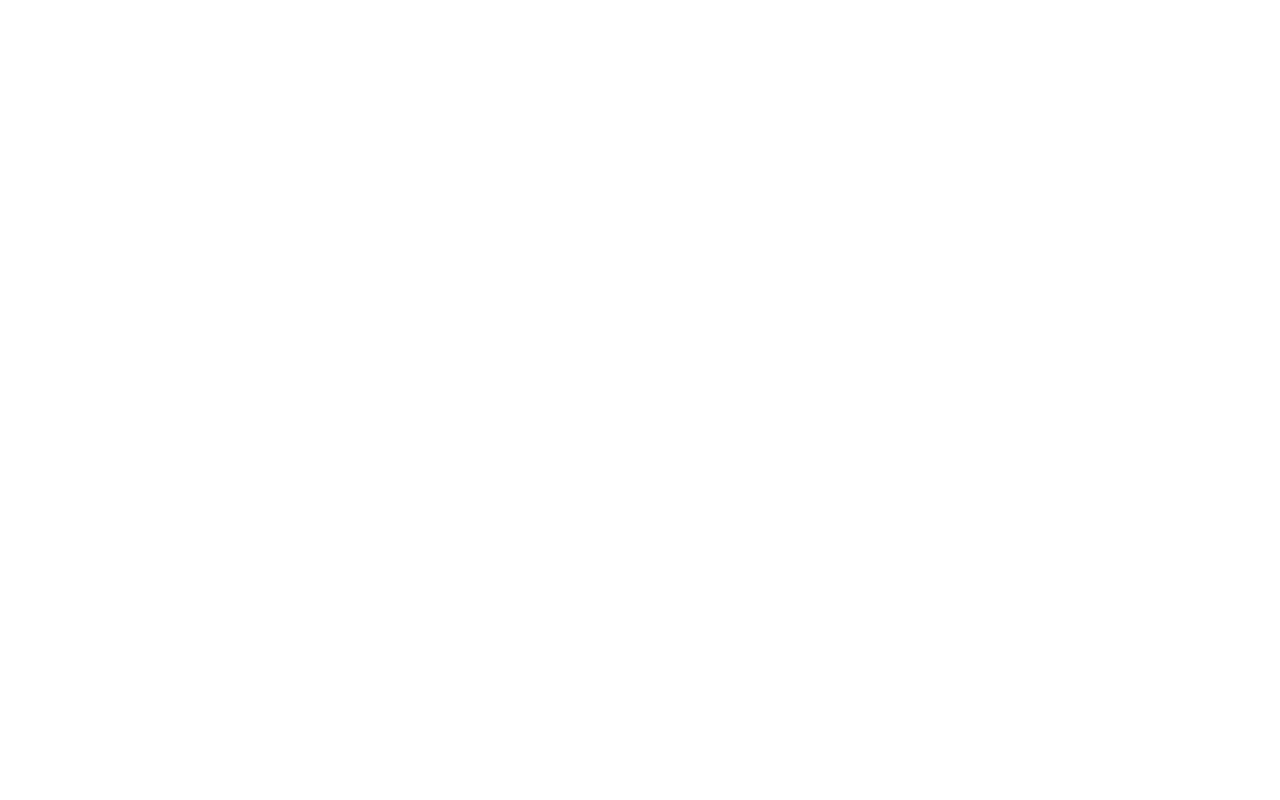
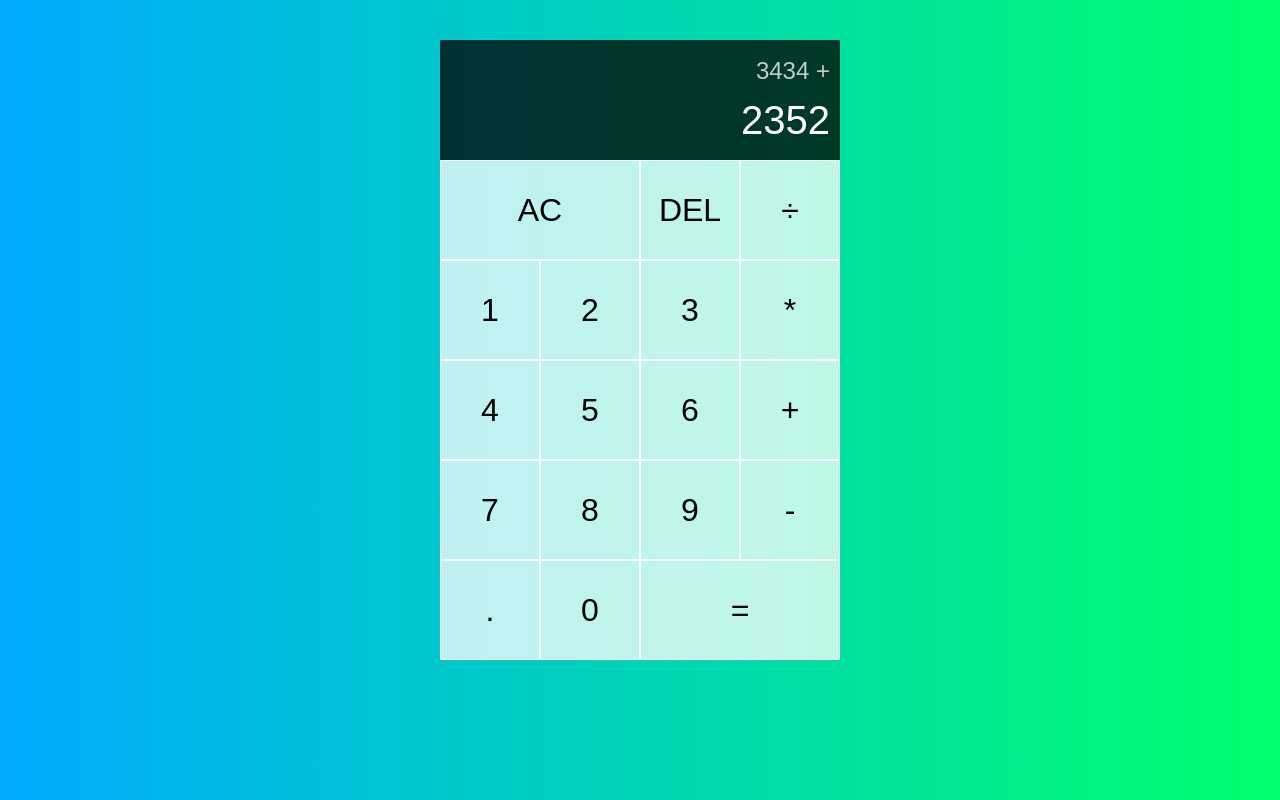
Before and after one commit to 712derek/calculator, a plain HTML site: page index.html in a window 1280 px wide. Drawn offline with Linux system fonts and the light colour scheme.

Commit message:
calculator style complete

```diff
--- a/index.html
+++ b/index.html
@@ -8,5 +8,30 @@
     <link rel="stylesheet" href="./style.css" />
     <script src="./app.js" defer></script>
   </head>
-  <body></body>
+  <body>
+    <div class="calculator-grid">
+      <div class="output">
+        <div class="previous-operand">3434 +</div>
+        <div class="current-operand">2352</div>
+      </div>
+      <button class="span-two">AC</button>
+      <button>DEL</button>
+      <button>÷</button>
+      <button>1</button>
+      <button>2</button>
+      <button>3</button>
+      <button>*</button>
+      <button>4</button>
+      <button>5</button>
+      <button>6</button>
+      <button>+</button>
+      <button>7</button>
+      <button>8</button>
+      <button>9</button>
+      <button>-</button>
+      <button>.</button>
+      <button>0</button>
+      <button class="span-two">=</button>
+    </div>
+  </body>
 </html>
--- a/style.css
+++ b/style.css
@@ -0,0 +1,59 @@
+*,
+*::after,
+*::after {
+  box-sizing: border-box;
+  font-family: Arial, Helvetica, sans-serif;
+  font-weight: normal;
+}
+body {
+  padding: 0;
+  margin: 0;
+  background: linear-gradient(to right, #00aaff, #00ff6c);
+}
+
+.calculator-grid {
+  display: grid;
+  justify-content: center;
+  align-content: center;
+  min-height: 100vh;
+  grid-template-columns: repeat(4, 100px);
+  grid-template-rows: minmax(120px, auto) repeat(6, 100px);
+}
+
+.calculator-grid > button {
+  cursor: pointer;
+  font-size: 2rem;
+  border: 1px solid white;
+  outline: none;
+  background: rgba(255, 255, 255, 0.75);
+}
+
+.calculator-grid > button:hover {
+  background: rgba(255, 255, 255, 0.9);
+}
+
+.span-two {
+  grid-column: span 2;
+}
+
+.output {
+  grid-column: 1 /-1;
+  background: rgba(0, 0, 0, 0.75);
+  display: flex;
+  align-items: flex-end;
+  justify-content: space-around;
+  flex-direction: column;
+  padding: 10px;
+  word-wrap: break-word;
+  word-break: break-all;
+}
+
+.output .previous-operand {
+  color: rgba(255, 255, 255, 0.75);
+  font-size: 1.5rem;
+}
+
+.output .current-operand {
+  color: white;
+  font-size: 2.5rem;
+}
```
